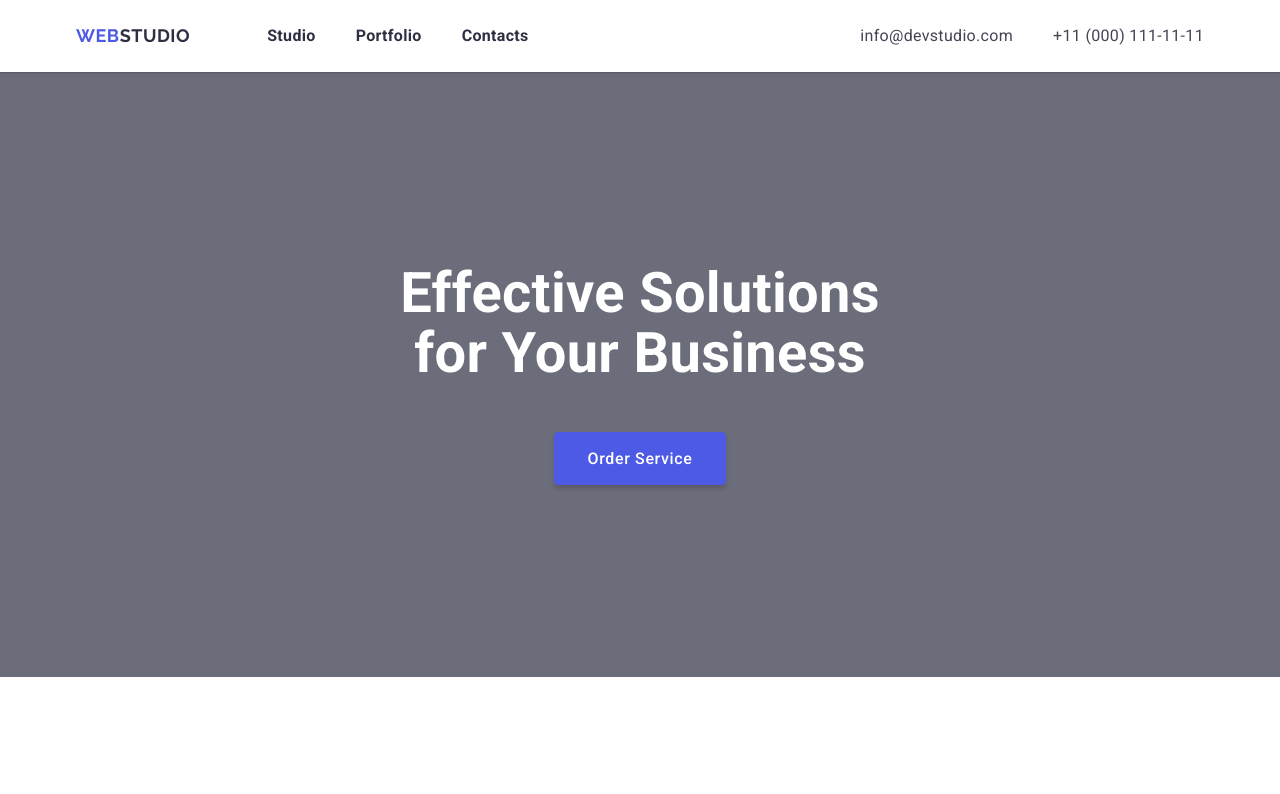
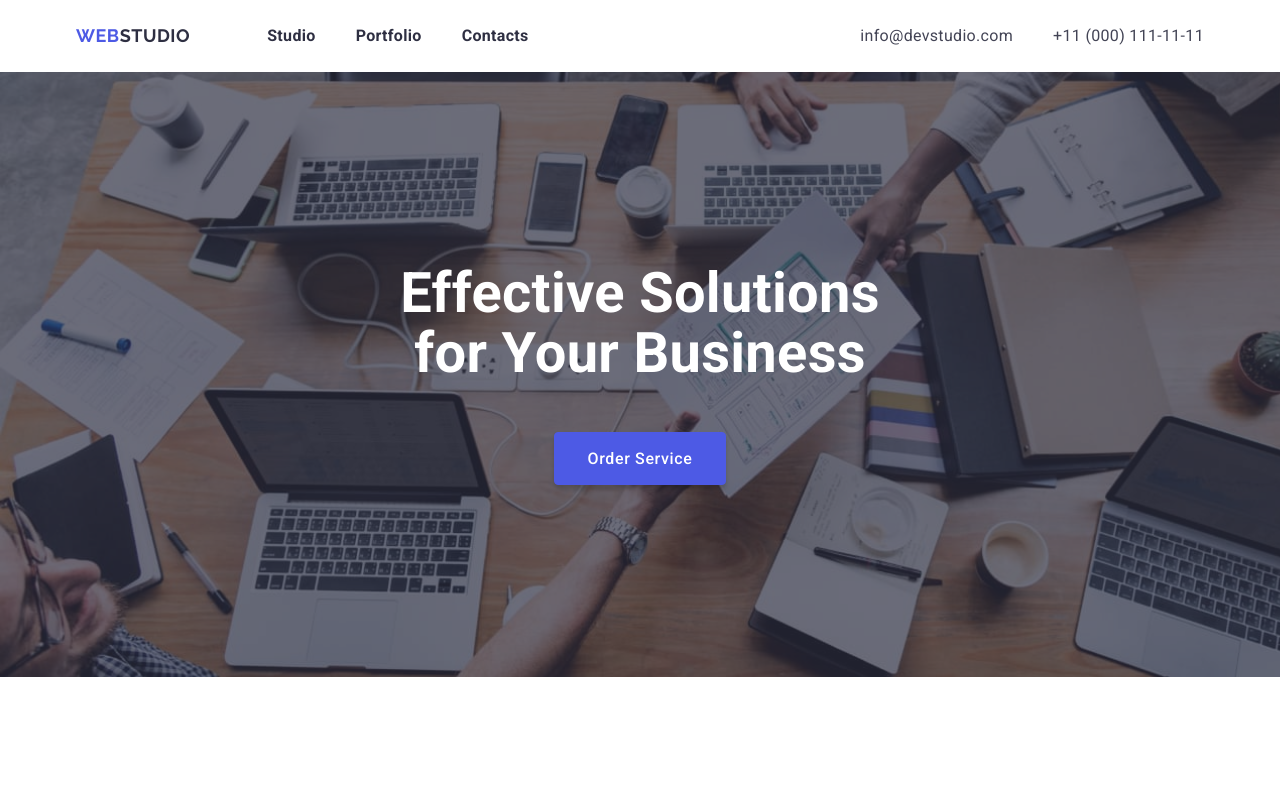
Before and after one commit to Acidhouzee/goit-markup-hw-04, a plain HTML site: page index.html in a window 1280 px wide. Shown: the top 794 px of the page. Drawn offline with nearby package versions, Linux system fonts and the light colour scheme; the site is published under a folder, as on GitHub Pages, so addresses that start at the root find nothing.

Commit message:
minor fix

```diff
--- a/css/style.css
+++ b/css/style.css
@@ -192,7 +192,7 @@ body {
 .solution {
     position: relative;
     padding: 192px 0;
-    background: url(/images/office.jpg);
+    background: url(../images/office.jpg);
     background-size: cover;
 }
 
```
